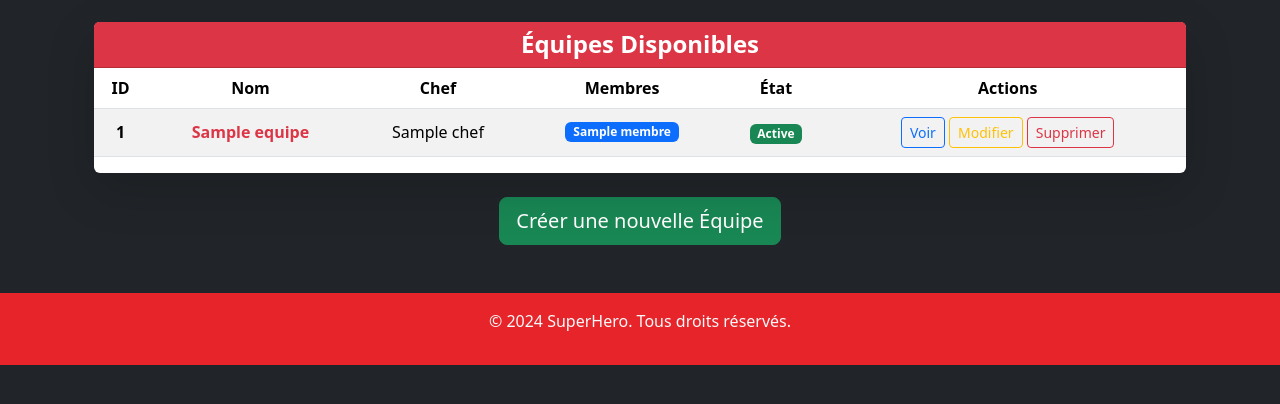
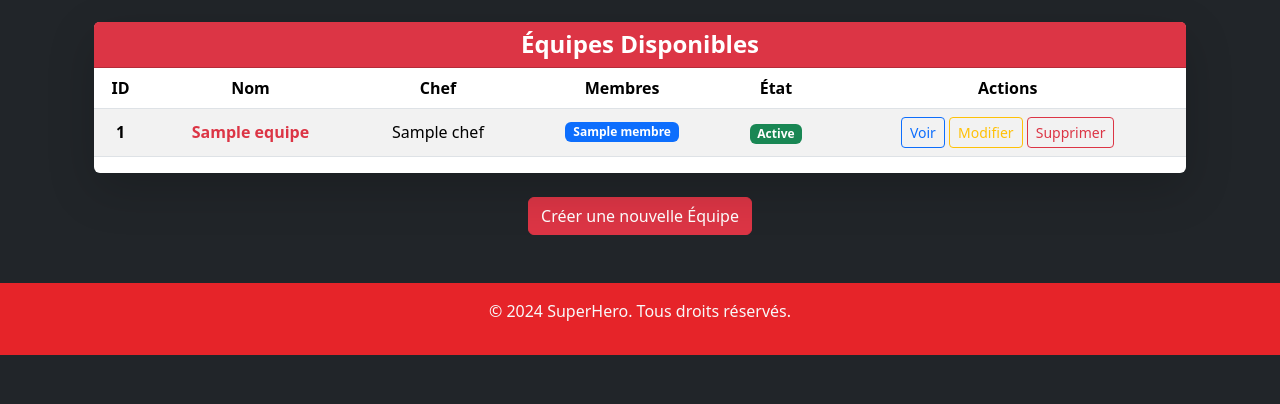
Before and after one commit to sgahovey/SuperHeroProjet, a Symfony app: template templates/equipe/index.html.twig in a window 1280 px wide. Shown: the part 240-644 px from the top of the page. Run offline with Twig, Linux system fonts and the light colour scheme; the template is opened without the code that fills it: most values are stand-ins (such as "Sample title", 1, 10 or a date in 2020); some libraries are stand-ins or nearby versions.

Commit message:
Configuration de Equipe

```diff
--- a/templates/equipe/index.html.twig
+++ b/templates/equipe/index.html.twig
@@ -76,7 +76,7 @@
 
     <!-- Bouton créer une nouvelle équipe -->
     <div class="text-center mt-4">
-        <a href="{{ path('app_equipe_new') }}" class="btn btn-success btn-lg">
+        <a href="{{ path('app_equipe_new') }}" class="btn btn-danger">
             <i class="fas fa-plus"></i> Créer une nouvelle Équipe
         </a>
     </div>
```
